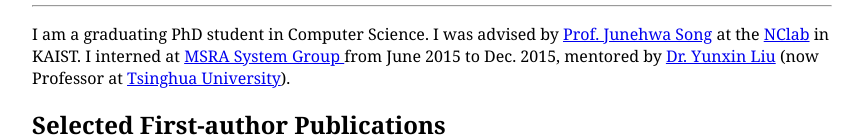
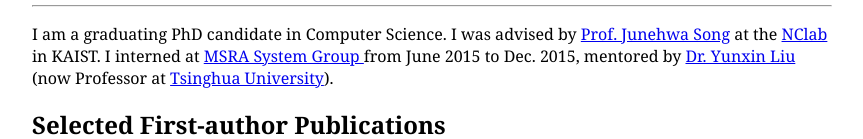
Before and after one commit to saumaypushp/saumaypushp.github.io, a plain HTML site: page index.html in a window 1280 px wide. Shown: the part 199-338 px from the top of the page, without its empty margins (208-1071 px from the left). Drawn offline with Linux system fonts and the light colour scheme.

Commit message:
Some additions

```diff
--- a/index.html
+++ b/index.html
@@ -31,7 +31,7 @@
 
 		<!--<h2>About</h2> -->
 	<hr>
-	<p>I am a graduating PhD student in Computer Science. I was advised by <a href="https://nclab.kaist.ac.kr/professor_page.html">Prof. Junehwa Song</a> at the <a href="https://nclab.kaist.ac.kr/">NClab</a> in KAIST. I interned at <a href="https://yunxinliu.github.io/"> MSRA System Group </a> from June 2015 to Dec. 2015, mentored by <a href="https://yunxinliu.github.io/"> Dr. Yunxin Liu</a> (now Professor at <a href="https://yunxinliu.github.io/">Tsinghua University</a>).</p>
+	<p>I am a graduating PhD candidate in Computer Science. I was advised by <a href="https://nclab.kaist.ac.kr/professor_page.html">Prof. Junehwa Song</a> at the <a href="https://nclab.kaist.ac.kr/">NClab</a> in KAIST. I interned at <a href="https://yunxinliu.github.io/"> MSRA System Group </a> from June 2015 to Dec. 2015, mentored by <a href="https://yunxinliu.github.io/"> Dr. Yunxin Liu</a> (now Professor at <a href="https://yunxinliu.github.io/">Tsinghua University</a>).</p>
 
 	 <h2>Selected First-author Publications</h2> <!--<a href="https://scholar.google.com.hk/citations?user=hFmJwKQAAAAJ&hl=en"> Google Scholar</a> <a href="https://dblp.org/pid/17/8037.html"> dblp </a> (* = equal contributions)-->
 				<ul>
```
